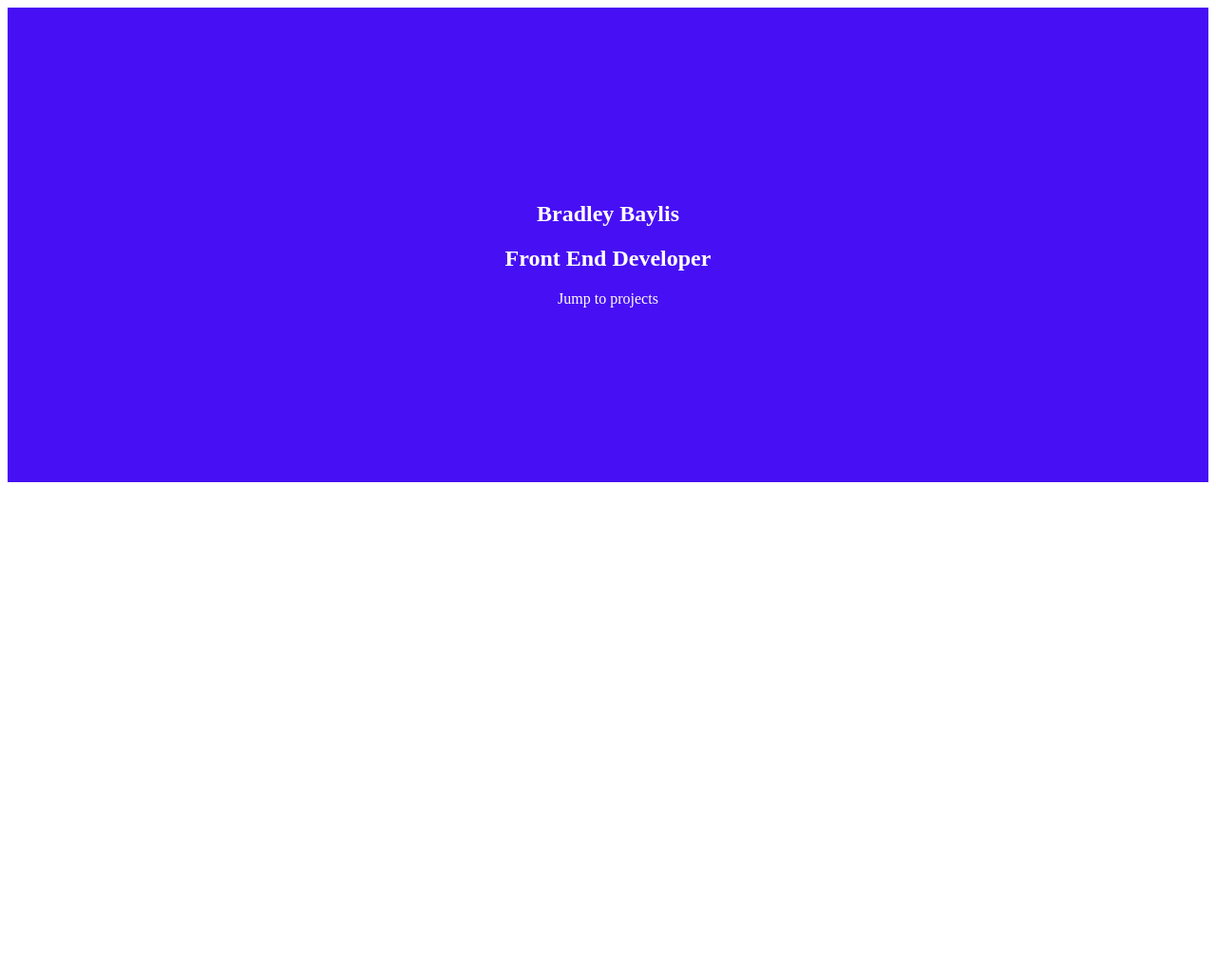
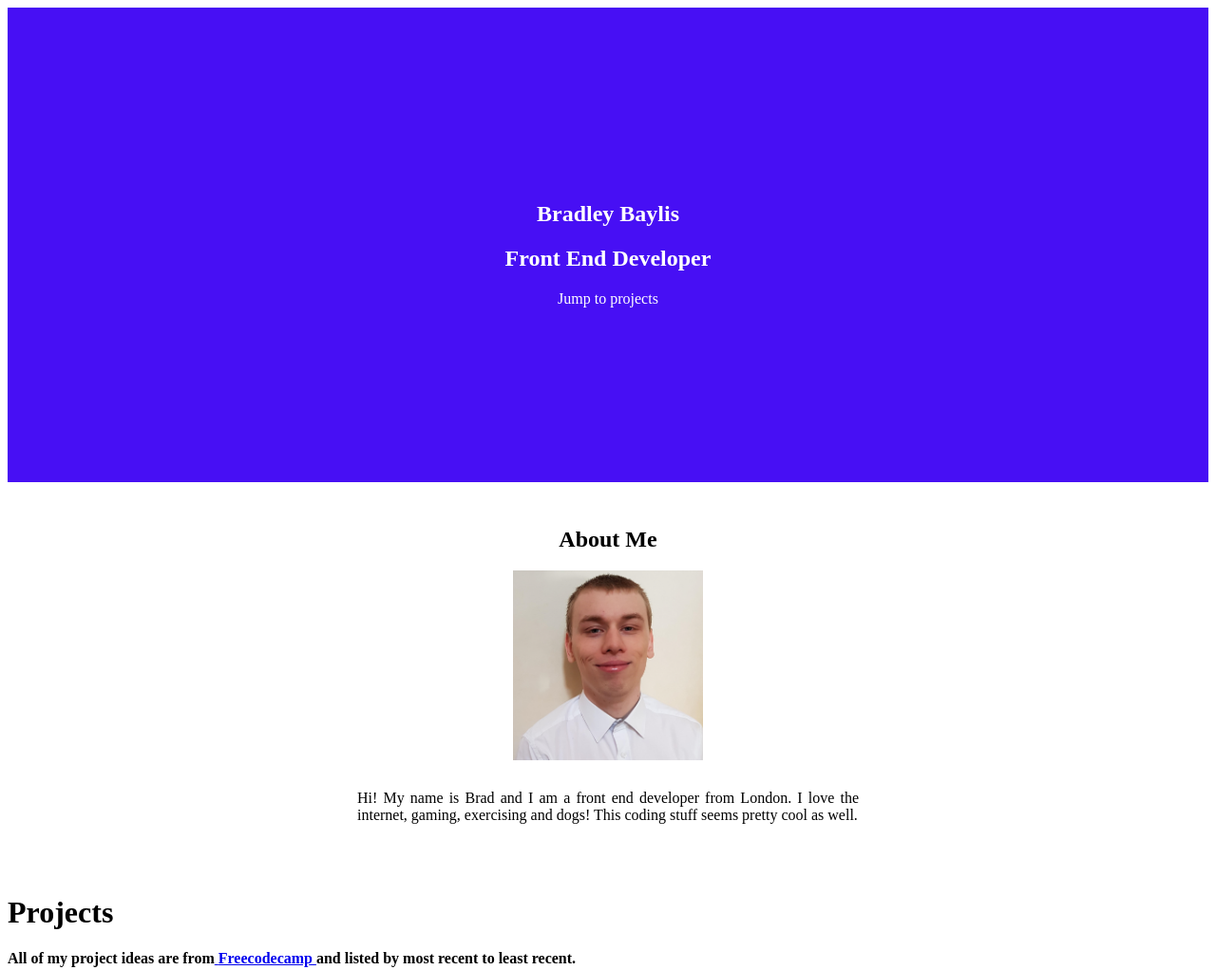
Before and after one commit to BLBaylis/my-portfolio, a Gatsby site: page / in a window 1280 px wide. Shown: the top 1022 px of the page at 95% size. Before the commit the page ends 800 px from the top, so only its background shows below. Built offline with nearby package versions, Linux system fonts and the light colour scheme; Gatsby itself is replaced by a stand-in of ours.

Commit message:
Initial AboutMe css done

```diff
--- a/src/components/aboutMe/AboutMe.js
+++ b/src/components/aboutMe/AboutMe.js
@@ -1,11 +1,12 @@
-import React from "react";
-import bradPic from "../../static/images/brad.jpg";
+import React from 'react'
+import bradPic from '../../static/images/brad.jpg'
+import styles from './AboutMe.module.css'
 
 const AboutMe = () => (
-  <section className="aboutMe">
+  <section className={styles.aboutMe}>
     <h2>About Me</h2>
-    <img src={bradPic} />
-    <p>
+    <img className={styles.bradPic} src={bradPic} />
+    <p className={styles.paragraph}>
       Hi! My name is Brad and I am a front end developer from London. I love the
       internet, gaming, exercising and dogs! This coding stuff seems pretty cool
       as well.
@@ -13,4 +14,4 @@ const AboutMe = () => (
   </section>
 )
 
-export default AboutMe;
+export default AboutMe
--- a/src/components/aboutMe/AboutMe.module.css
+++ b/src/components/aboutMe/AboutMe.module.css
@@ -1,3 +1,14 @@
 .aboutMe {
-	height : 100%;
+	text-align : center;
+	padding : 1.6667rem 0;
 }
+
+.bradPic {
+	height : 200px;
+}
+
+.paragraph {
+	width : 33em;
+	margin : 1.6667rem auto;
+	text-align: justify;
+}
--- a/src/components/contact/Contact.js
+++ b/src/components/contact/Contact.js
@@ -1,4 +1,4 @@
-import React from "react";
+import React from 'react'
 
 const Contact = () => (
   <section className="contact">
@@ -6,4 +6,4 @@ const Contact = () => (
   </section>
 )
 
-export default Contact;
+export default Contact
--- a/src/components/introSection/IntroSection.js
+++ b/src/components/introSection/IntroSection.js
@@ -1,14 +1,14 @@
-import React from "react";
-import styles from "./IntroSection.module.css";
+import React from 'react'
+import styles from './IntroSection.module.css'
 
 const IntroSection = () => (
-  	<section className={styles.intro}>
-  		<div className = {styles.textBox}>
-   	 	 <h1 classNmae = {styles.heading}>Bradley Baylis</h1>
-      	<h2>Front End Developer</h2>
-      	<a>Jump to projects</a>
+  <section className={styles.intro}>
+    <div className={styles.textBox}>
+      <h1 className={styles.heading}>Bradley Baylis</h1>
+      <h2>Front End Developer</h2>
+      <a>Jump to projects</a>
     </div>
   </section>
 )
 
-export default IntroSection;
+export default IntroSection
--- a/src/layouts/index.css
+++ b/src/layouts/index.css
@@ -4,5 +4,4 @@ html, body {
 
 body {
 	background-color: #eee;
-	color           : #FFBF46;
 }
--- a/src/pages/index.js
+++ b/src/pages/index.js
@@ -1,7 +1,7 @@
 import React from 'react'
 import IntroSection from '../components/introSection/IntroSection'
-//import Projects from '../components/projects/Projects'
-//import AboutMe from '../components/aboutMe/AboutMe'
+import Projects from '../components/projects/Projects'
+import AboutMe from '../components/aboutMe/AboutMe'
 //import Contact from '../components/contact/Contact'
 /*import styles from './index.module.css'
 import InfoSection from '../components/infoSection/InfoSection'
@@ -13,18 +13,13 @@ import javascriptLogo from '../static/images/javascript-logo.svg'
 import webpackIcon from '../static/images/webpack-icon.svg'
 import gatsbyLogo from '../static/images/gatsby-logo.svg'
 import bootstrapLogo from '../static/images/bootstrap-logo.svg'
-import jQueryLogo from '../static/images/jquery-logo.svg'
-import twitchScreenShot from '../static/images/twitch.png'
-import pomodoroScreenShot from '../static/images/pomodoro.png'
-import ticTacToeScreenShot from '../static/images/tictactoe.png'
-import calculatorScreenShot from '../static/images/calculator.png'
-import portfolioScreenShot from '../static/images/portfolio.png'*/
+import jQueryLogo from '../static/images/jquery-logo.svg'*/
 
 const IndexPage = () => (
   <div className="outerDiv">
     <IntroSection />
-    {/*<AboutMe />*/}
-    {/*<Projects />*/}
+    <AboutMe />
+    <Projects />
     {/*<Contact />*/}
   </div>
 )
--- a/src/utils/typography.js
+++ b/src/utils/typography.js
@@ -1,9 +1,8 @@
-import Typography from "typography";
+import Typography from 'typography'
 
 const typography = new Typography({
   baseFontSize: '24px',
   baseLineHeight: 1.6666666666666667,
-  blockMarginBottom: 1,
   bodyFontFamily: ['Archivo Narrow', 'Georgia', 'serif'],
   bodyWeight: 400,
   boldWeight: 700,
@@ -18,4 +17,4 @@ const typography = new Typography({
   scaleRatio: 3,
 })
 
-export default typography;
+export default typography
```
Also changed, not shown: src/components/projects/Projects.js (+9 -3 lines), src/pages/projects.js (+10 -10 lines), src/components/projects/Projects.module.css (added).
